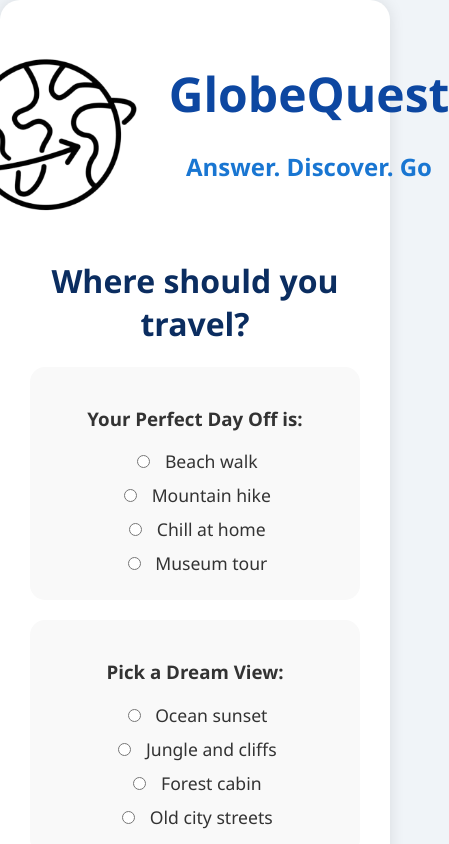
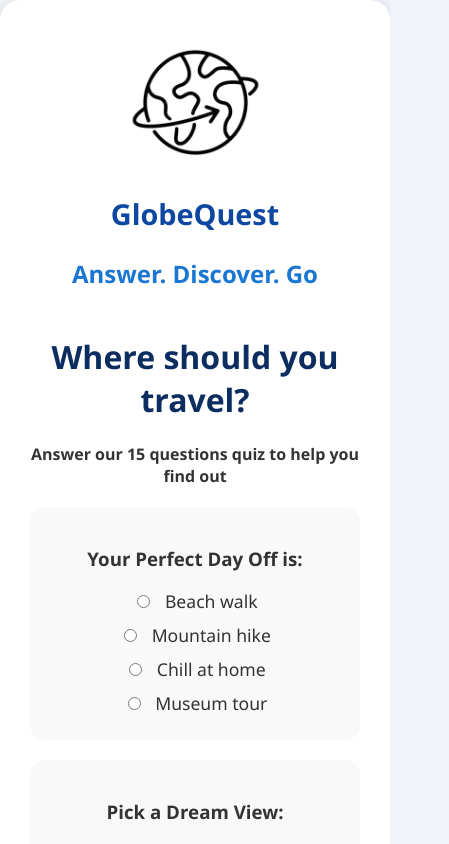
Before and after one commit to mattjb-tech/city-picker, a React (Create React App) app in the folder city-picker/: page / in a window 390 px wide. Shown: the top 844 px of the page, 449 px wide, since content can reach past the window. Built offline with nearby package versions, Linux system fonts and the light colour scheme.

Commit message:
added a favicon and a namefor the localhost site

```diff
--- a/city-picker/package.json
+++ b/city-picker/package.json
@@ -7,6 +7,7 @@
     "@testing-library/jest-dom": "^6.6.3",
     "@testing-library/react": "^16.3.0",
     "@testing-library/user-event": "^13.5.0",
+    "aos": "^2.3.4",
     "react": "^19.1.0",
     "react-dom": "^19.1.0",
     "react-scripts": "5.0.1",
--- a/city-picker/public/index.html
+++ b/city-picker/public/index.html
@@ -2,7 +2,7 @@
 <html lang="en">
   <head>
     <meta charset="utf-8" />
-    <link rel="icon" href="%PUBLIC_URL%/favicon.ico" />
+    <link rel="icon" href="%PUBLIC_URL%/favicon.png" />
     <meta name="viewport" content="width=device-width, initial-scale=1" />
     <meta name="theme-color" content="#000000" />
     <meta
@@ -24,7 +24,7 @@
       work correctly both with client-side routing and a non-root public URL.
       Learn how to configure a non-root public URL by running `npm run build`.
     -->
-    <title>React App</title>
+    <title>City Picker</title>
   </head>
   <body>
     <noscript>You need to enable JavaScript to run this app.</noscript>
--- a/city-picker/src/App.css
+++ b/city-picker/src/App.css
@@ -28,6 +28,26 @@ header div h1 {
 header div p {
     font-weight: bold;
     color: #1976d2;
+}
+
+@media (max-width: 600px) {
+    header {
+        flex-direction: column;
+        text-align: center;
+    }
+
+    .logo {
+        width: 9rem;
+        height: auto;
+    }
+
+    header div h1 {
+        font-size: 1.8rem;
+    }
+
+    header div p {
+        font-size: 1.1 rem;
+    }
 }
 
 .container {
--- a/city-picker/src/Form.js
+++ b/city-picker/src/Form.js
@@ -2,12 +2,23 @@ import { useState } from "react";
 import images from './assets/images';
 import questionData from './assets/json/questions.json';
 import destinationData from './assets/json/destinations.json';
+import Aos from "aos";
+import 'aos/dist/aos.css';
+import { useEffect } from "react";
 
-//You are an amazing man.
-// Keep being you.
-// :D //
+// Oi Matt, you’re sweeter than a cuppa tea,
+// Like biscuits dunked, you’re proper VIP.
+// If you were code, you’d never throw a glitch
+// You turn me on, like if you were my switch
 
 function Form() {
+
+  useEffect(() => {
+    Aos.init({
+      duration: 800,
+      once: true
+    })
+  }, []);
 
   const [answers, setAnswers] = useState(Array(questionData.length).fill(null)) //here ill store the answers
   const [result, setResult] = useState(null) //thats the final result
@@ -54,9 +65,10 @@ function Form() {
       </header>
       <main>
         <h1 style={{color: "#0b2d60"}}>Where should you travel?</h1>
+        <h4 style={{marginBottom: "1rem"}}>Answer our 15 questions quiz to help you find out</h4>
         <form onSubmit={handleSubmit}>
           {questionData.map((q, qIndex) => (
-            <div key={qIndex} className="questions">
+            <div key={qIndex} className="questions" data-aos="fade-up">
               <h3><strong>{q.question}</strong></h3>
               {q.options.map((opt, optIndex) => (
                 <label key={{optIndex}} style={{display: "block", marginBottom: "5px"}}>
@@ -74,7 +86,7 @@ function Form() {
             <h3>Recommended destinations:</h3>
             <div style={{ display: "grid", gridTemplateColumns: "repeat(auto-fit, minmax(250px, 1fr))", gap: "20px", marginTop: "20px" }}>
               {recommendedCities.map((city, idx) => (
-                <div key={idx} style={{borderRadius: "10px", padding: "10px", textAlign: "center", boxShadow: "0 0 10px rgba(0,0,0,0.3)"}} className= "card">
+                <div key={idx} style={{borderRadius: "10px", padding: "10px", textAlign: "center", boxShadow: "0 0 10px rgba(0,0,0,0.3)"}} className= "card" data-aos="fade-up">
                   <img
                     src={images[city.image]}
                     alt={city.name}
--- a/city-picker/src/assets/json/questions.json
+++ b/city-picker/src/assets/json/questions.json
@@ -86,7 +86,7 @@
       { "answer": "Swimming/snorkeling", "type": "beach" },
       { "answer": "Climbing or ziplining", "type": "adventure" },
       { "answer": "Sitting at a café", "type": "relaxation" },
-      { "answer": "Walking through museums", "type": "culture" }
+      { "answer": "Walking through sites", "type": "culture" }
     ]
   },
   {
```
Also changed, not shown: city-picker/public/favicon.png (added), city-picker/src/assets/images.js (line endings or trailing spaces), 1 other file (tests, documents, lock files or other folders).
